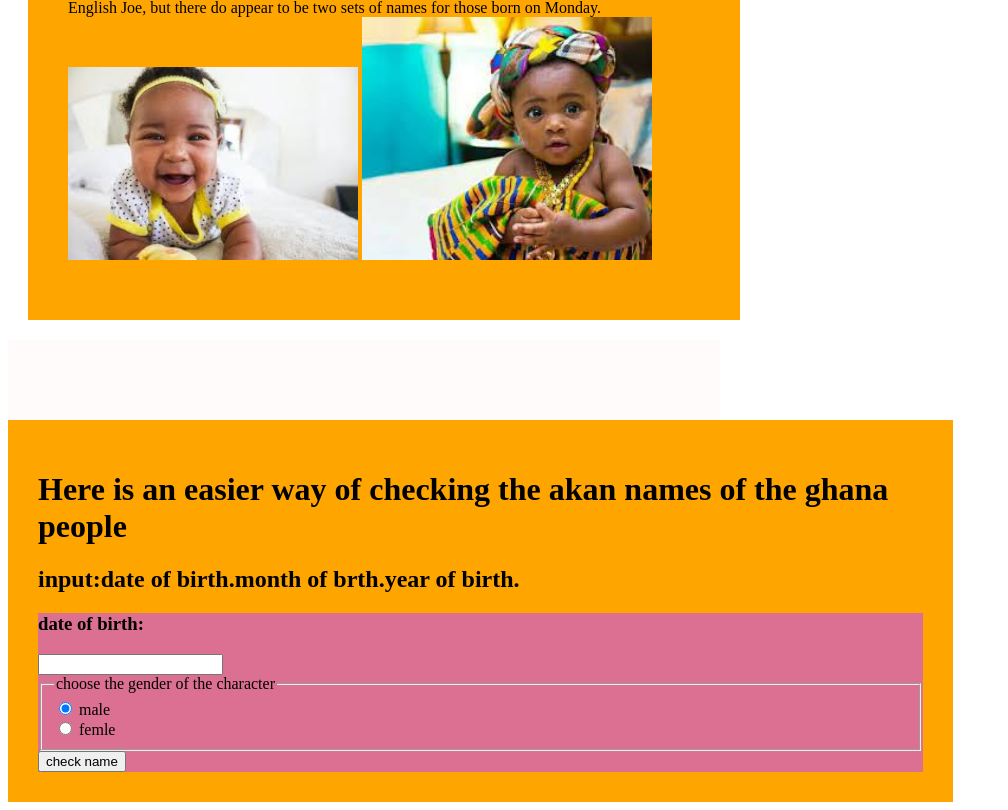
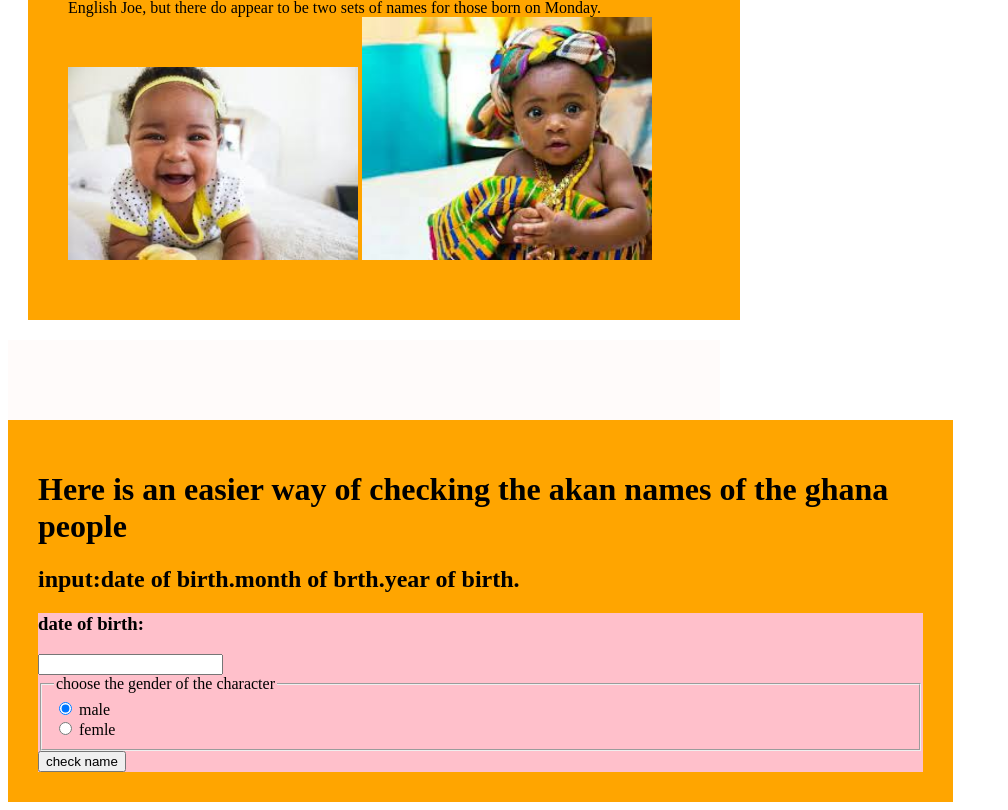
Before and after one commit to dick7005/js-application, a plain HTML site: page index.html in a window 1280 px wide. Shown: the part 465-1275 px from the top of the page, without its empty margins (0-1008 px from the left). Drawn offline with Linux system fonts and the light colour scheme.

Commit message:
add backround color

```diff
--- a/style.css
+++ b/style.css
@@ -27,6 +27,6 @@ float: left 50%;
     padding: 30px;
 }
 .deco{
-background-color:palevioletred;
+background-color:pink;
 
 }
```
Also changed, not shown: index.html (+3 -1 lines).
